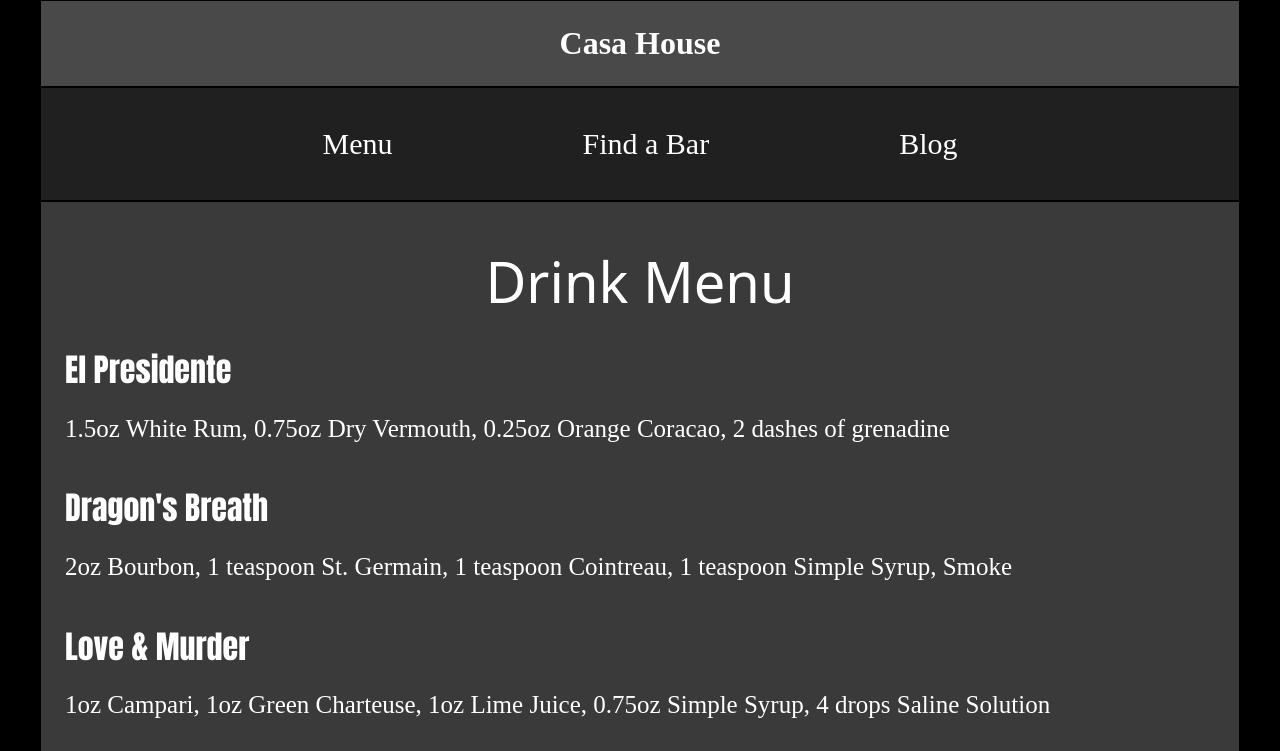
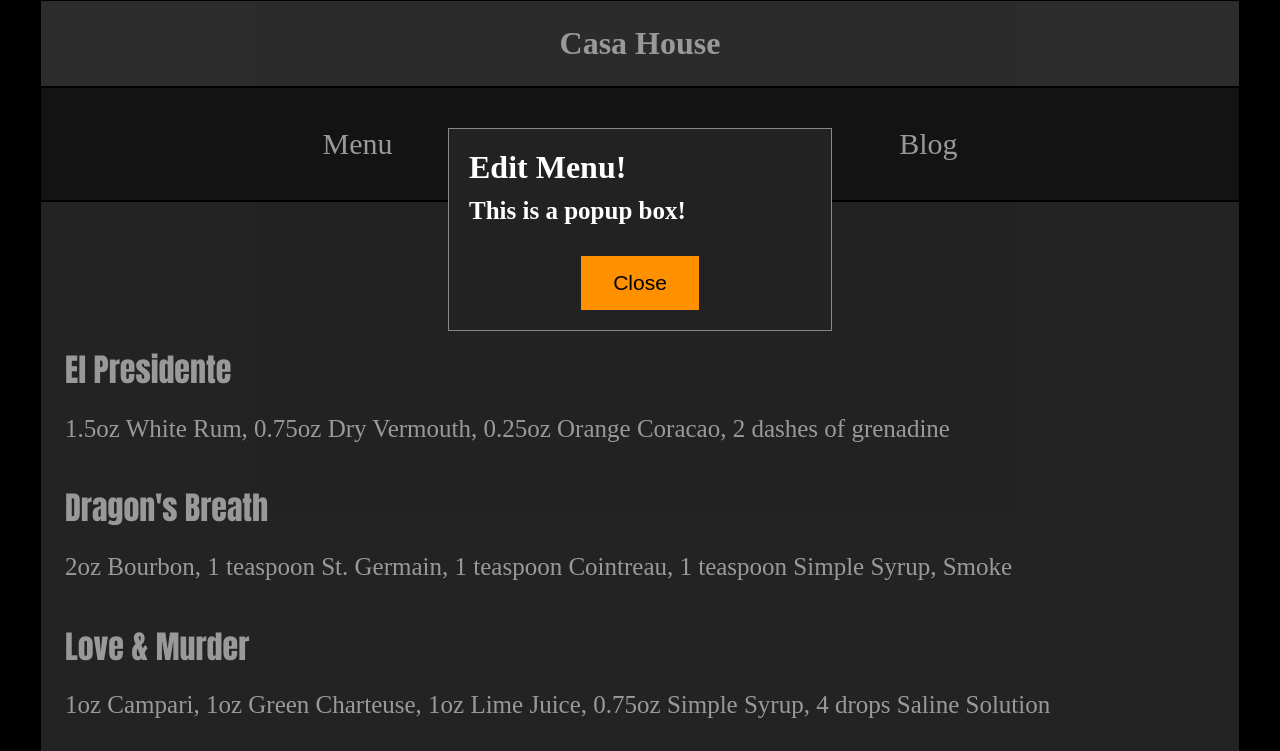
Before and after one commit to sema0539/House-website, a plain HTML site: page html/main.html in a window 1280 px wide. Both pictures are taken after a click on the button "Edit Menu". Shown: the top 751 px of the page. Drawn offline with Linux system fonts and the light colour scheme; a web font is replaced by a local one.

Commit message:
added a form to edit button

```diff
--- a/css/home.css
+++ b/css/home.css
@@ -159,6 +159,38 @@ li ul{
   background-color: white;
 }
 
+/*This is for the form*/
+.popup {
+   position: fixed;
+   z-index: 1;
+   left: 0;
+   top: 0;
+  width: 100%;
+  height: 100%;
+  overflow: auto;
+  background-color: rgba(0, 0, 0, 0.4);
+  display: none;
+}
+
+.popup-content {
+   background-color: rgb(34, 34, 34);
+   margin: 10% auto;
+   padding: 20px;
+  border: 1px solid #888888;
+  width: 30%;
+   font-weight: bolder;
+}
+
+.popup-content button {
+   display: block;
+  margin: 0 auto;
+}
+
+.show {
+   display: block;
+}
+/*end of form*/
+
 @media screen
   and (min-width: 641px)
   and (max-width: 900px)  {
--- a/html/main.html
+++ b/html/main.html
@@ -7,6 +7,7 @@
         <meta http-equiv="X-UA-Compatible" content="IE=edge">
         <title>Main Page</title>
         <link rel="stylesheet" href="../css/home.css">
+        <script src="../js/form.js"></script>
     </head>
     <body>
         <div class="container">
@@ -31,7 +32,16 @@
                 <h2  class="anton-regular">Love & Murder</h2>
                 <p>1oz Campari, 1oz Green Charteuse, 1oz Lime Juice, 0.75oz Simple Syrup, 4 drops Saline Solution</p>
                 <!--edit button-->
-                <button type="button" class="button button1">Edit Menu</button>
+                <button id="editButton" type="button" class="button button1" onclick="openForm()">Edit Menu</button>
+                <!--Form to log in and edit page-->
+                <div id="myPopup" class="popup">
+                    <div class="popup-content">
+                        <h1>Edit Menu!</h1>
+                        <p>This is a popup box!</p>
+                        <button id="closePopup" type="button" class="button button1" onclick="closeForm()">Close</button>
+                    </div>
+                </div>
+
             </main>
             <footer>
                 <h2 class="anton-regular">by Sean Masucci</h2>
--- /dev/null
+++ b/js/form.js
@@ -0,0 +1,8 @@
+
+function openForm() {
+    myPopup.classList.add("show");
+}
+
+function closeForm() {
+    myPopup.classList.remove("show");
+}
```
